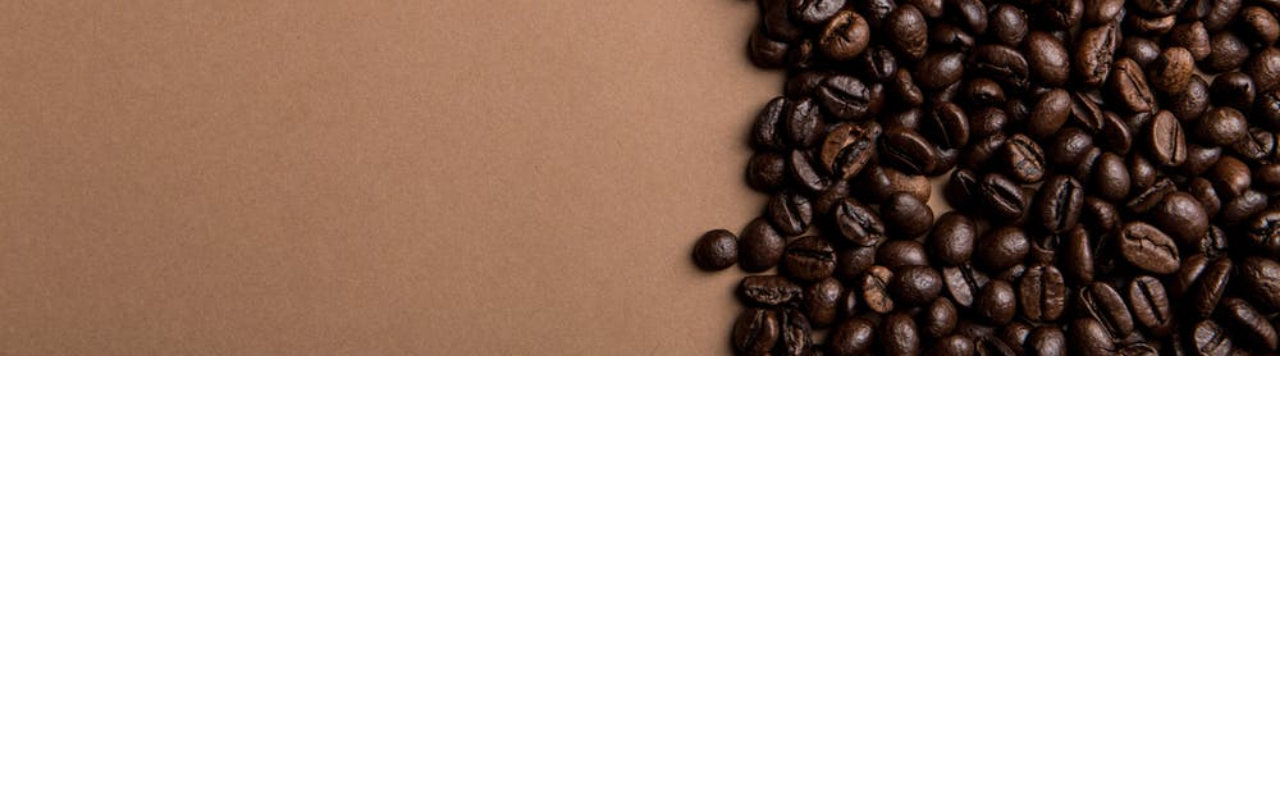
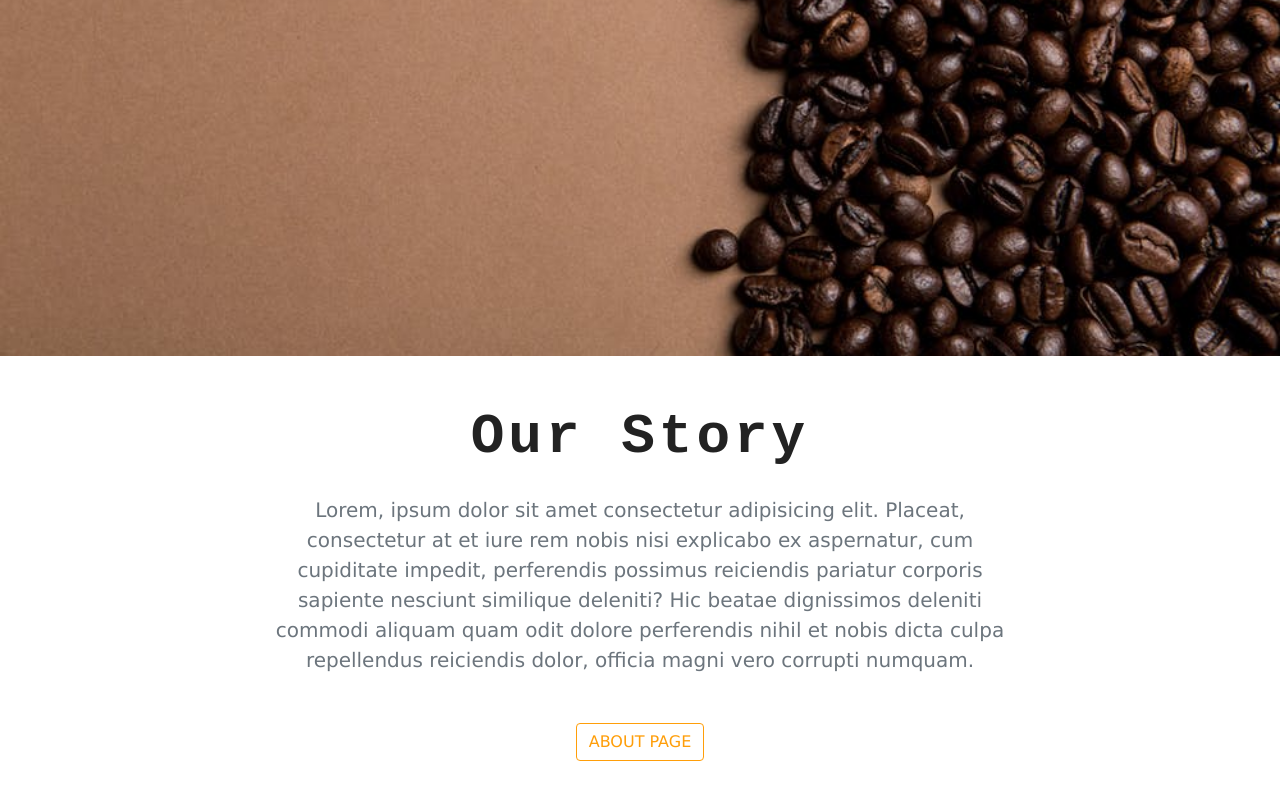
Before and after one commit to sixheads/gatsby-coffee-project, a Gatsby site: page / in a window 1280 px wide. Shown: the part 518-1327 px from the top of the page. Before the commit the page ends 874 px from the top, so only its background shows below. Built offline with nearby package versions, Linux system fonts and the light colour scheme; Gatsby itself is replaced by a stand-in of ours.

Commit message:
Create Info comp and add to index

```diff
--- /dev/null
+++ b/src/components/Home/Info.js
@@ -0,0 +1,31 @@
+import React from "react"
+import { Link } from "gatsby"
+import Title from "../Globals/Title"
+
+export default function Info() {
+  return (
+    <section className="py-5">
+      <div className="container">
+        <Title title="our story" />
+        <div className="row">
+          <div className="col-10 col-sm-8 mx-auto text-center">
+            <p className="lead text-muted mb-5">
+              Lorem, ipsum dolor sit amet consectetur adipisicing elit. Placeat,
+              consectetur at et iure rem nobis nisi explicabo ex aspernatur, cum
+              cupiditate impedit, perferendis possimus reiciendis pariatur
+              corporis sapiente nesciunt similique deleniti? Hic beatae
+              dignissimos deleniti commodi aliquam quam odit dolore perferendis
+              nihil et nobis dicta culpa repellendus reiciendis dolor, officia
+              magni vero corrupti numquam.
+            </p>
+            <Link to="/about/">
+              <button className="btn text-uppercase btn-yellow">
+                About Page
+              </button>
+            </Link>
+          </div>
+        </div>
+      </div>
+    </section>
+  )
+}
--- a/src/components/layout.css
+++ b/src/components/layout.css
@@ -1,5 +1,5 @@
 :root {
-  --mainBrown: #2d1ef1;
+  --mainBrown: #2d1e1f;
   --mainYellow: #ff9e09;
   --mainGrey: #ece8dc;
   --mainWhite: #fff;
@@ -37,3 +37,11 @@ h6 {
   background-position: center;
   background-size: cover;
 }
+.btn-yellow {
+  color: var(--mainYellow);
+  border-color: var(--mainYellow);
+}
+.btn-yellow:hover {
+  background: var(--mainYellow);
+  border-color: var(--mainBrown);
+}
--- a/src/pages/index.js
+++ b/src/pages/index.js
@@ -5,6 +5,7 @@ import Layout from "../components/layout"
 import SEO from "../components/seo"
 
 import BackgroundSection from "../components/Globals/BackgroundSection"
+import Info from "../components/Home/Info"
 
 const IndexPage = ({ data }) => (
   <Layout>
@@ -14,6 +15,7 @@ const IndexPage = ({ data }) => (
       title="regular joe's"
       styleClass="default-background"
     />
+    <Info />
   </Layout>
 )
 
```
